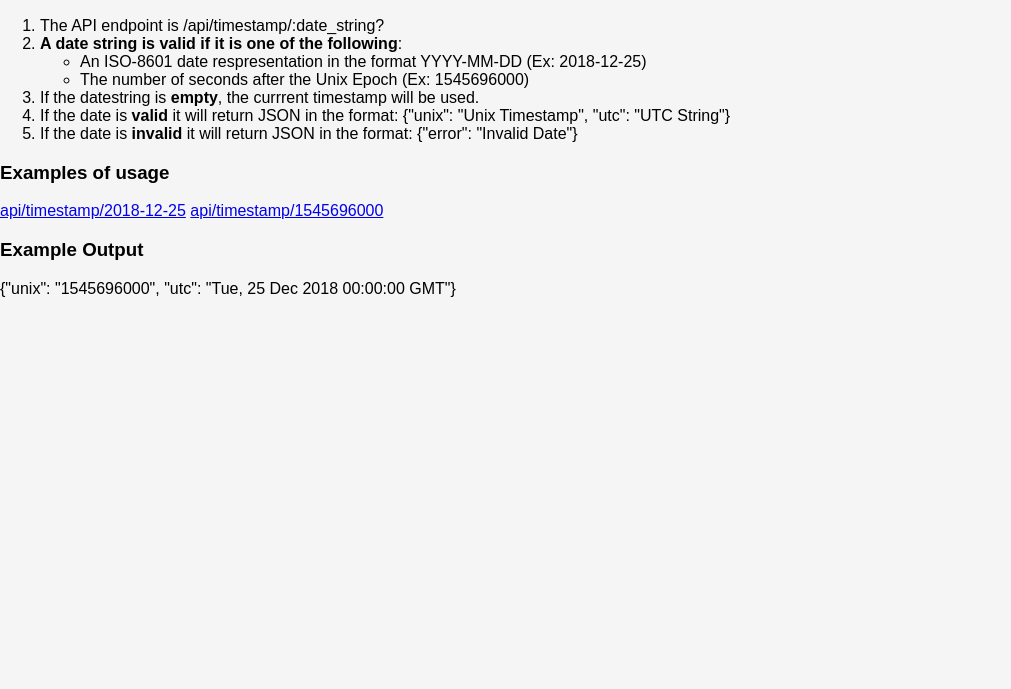
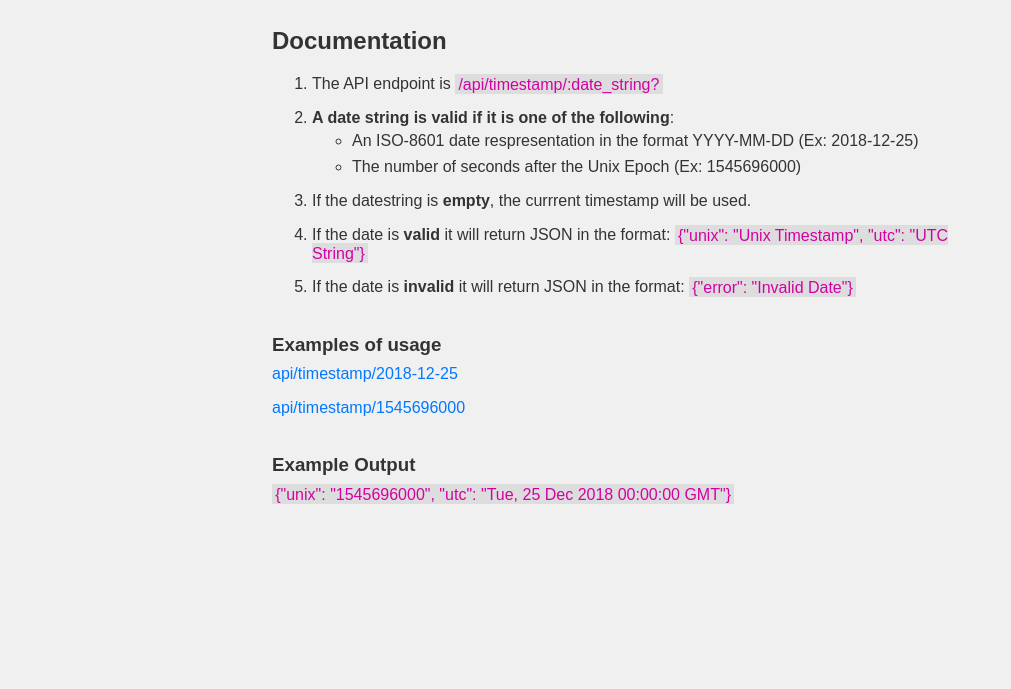
Before and after one commit to ryanjmack/timestamp-microservice, a website: page public/index.html in a window 1280 px wide. Shown: the part 111-800 px from the top of the page, without its empty margins (0-1011 px from the left). Drawn offline with Linux system fonts and the light colour scheme.

Commit message:
Style the page

```diff
--- a/public/stylesheets/scss/styles.scss
+++ b/public/stylesheets/scss/styles.scss
@@ -1,11 +1,14 @@
-$background: #f5f5f5;
+$background: #f0f0f0;
+$code-text: #d400a4;
+$code-background: #ddd;
+$text-color: #333;
+$anchor-color: #0078ff;
 
 html {
   box-sizing: border-box;
   font-size: 1rem;
   font-family: 'Arial', 'Helvetica', sans-serif;
   max-width: 100vw;
-  min-height: 100vh;
 }
 
 *,
@@ -15,8 +18,69 @@ html {
 }
 
 body {
+  align-items: center;
   background-color: $background;
+  color: $text-color;
+  display: flex;
+  flex-direction: column;
+  justify-content: center;
   margin: 0;
-  padding: 0;
+}
+
+main {
+  font-size: 1rem;
+  max-width: 50em;
+  padding: 1em 1em 2em;
   width: 100%;
+  @media (min-width: 25em) {
+    padding: 1.5em 1.5em 2.5em;
+  }
+  @media (min-width: 35em) {
+    padding: 2em 2em 3em;
+  }
+
+  h1 {
+    margin-bottom: 1.5em;
+    text-align: center;
+  }
+
+  ul li {
+    margin: 0.3em 0;
+
+    &:last-of-type {
+      margin-top: 0.5em;
+    }
+  }
+
+  li {
+    margin: 1em 0;
+
+    br {
+      margin-bottom: 0.5em;
+    }
+  }
 }
+
+.code {
+  background-color: $code-background;
+  color: $code-text;
+  padding: 0.1em 0.2em;
+}
+
+.example {
+  a {
+    color: $anchor-color;
+    display: block;
+    margin: 1em 0;
+    text-decoration: none;
+
+    &:first-of-type {
+      margin-top: 0;
+    }
+  }
+
+  h3 {
+    margin-bottom: 0.5em;
+    margin-top: 2em;
+  }
+}
```
Also changed, not shown: public/stylesheets/css/styles.css, 1 other file.
